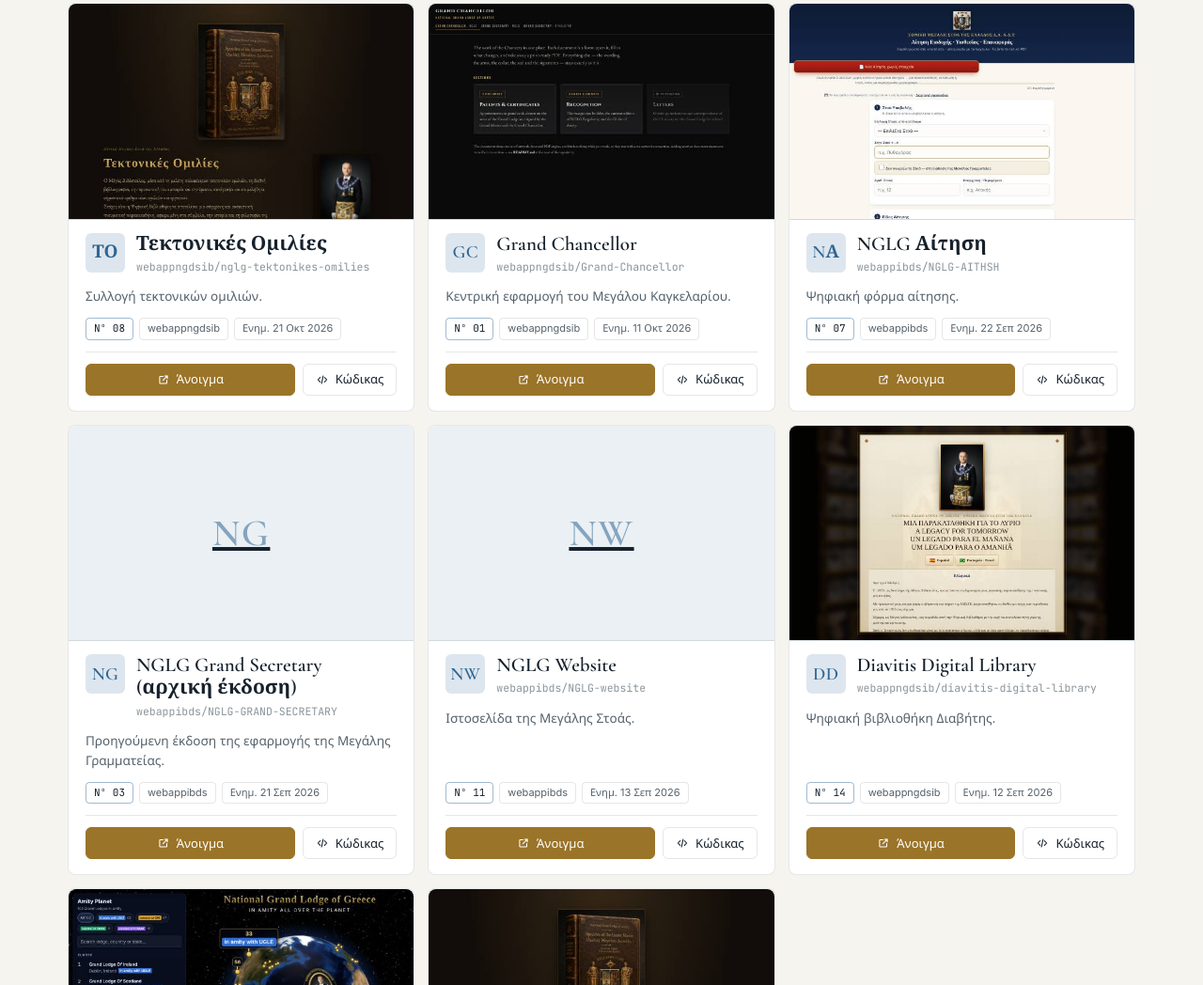
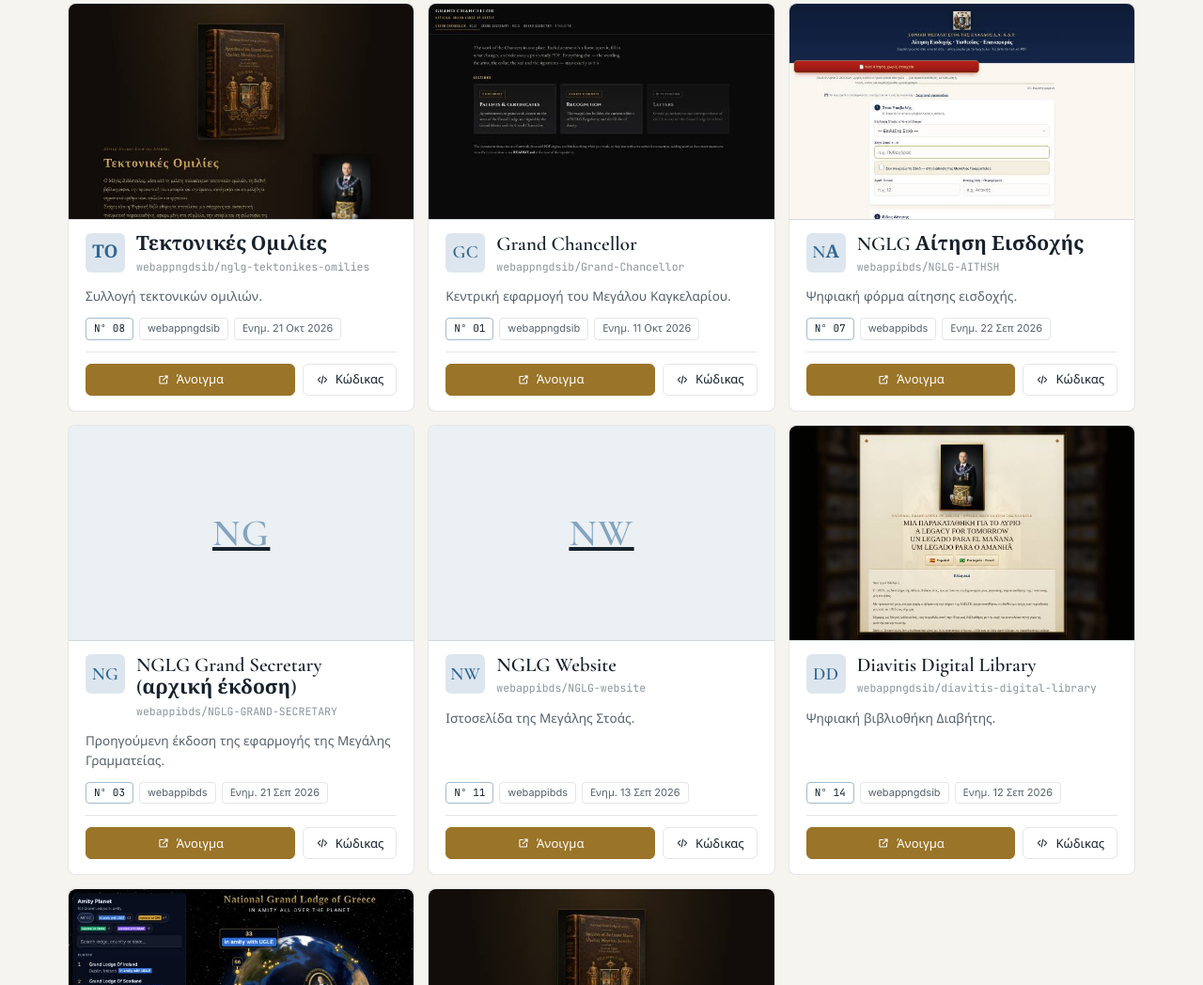
Before and after one commit to webappngdsib/THE-GRAND-MASTER, a plain HTML site: page index.html in a window 1280 px wide. Shown: the part 1643-2691 px from the top of the page at 94% size. Drawn offline with nearby package versions, Linux system fonts and the light colour scheme.

Commit message:
Rename NGLG Αίτηση to NGLG Αίτηση Εισδοχής
Co-Authored-By: Claude Opus 5.5 <noreply@anthropic.com>
Claude-Session: https://claude.ai/code/session_01SqypmytnB5DVpEF8pz9A7Y

```diff
--- a/index.html
+++ b/index.html
@@ -318,7 +318,7 @@
     { g:"craft", t:"Education · Grand Secretary", d:"Εκπαιδευτικό υλικό της Μεγάλης Γραμματείας.", repo:"webappngdsib/EDUCATION-GRANDSECRETARY", u:"2026-11-13", k:"εκπαιδευση" },
     { g:"craft", t:"NGLG Dress Code", d:"Οδηγός ενδυματολογικού κανονισμού.", repo:"webappngdsib/NGLG-DRESS-CODE", u:"2026-11-16", k:"ενδυμασια κανονισμος" },
     { g:"craft", t:"NGLG Registration Forms", d:"Φόρμες εγγραφής και αιτήσεων.", repo:"webappngdsib/nglg-registration-forms", u:"2026-11-07", k:"φορμες εγγραφη" },
-    { g:"craft", t:"NGLG Αίτηση", d:"Ψηφιακή φόρμα αίτησης.", repo:"webappibds/NGLG-AITHSH", u:"2026-09-22", k:"αιτηση" },
+    { g:"craft", t:"NGLG Αίτηση Εισδοχής", d:"Ψηφιακή φόρμα αίτησης εισδοχής.", repo:"webappibds/NGLG-AITHSH", u:"2026-09-22", k:"αιτηση εισδοχη eisdoxhs" },
     { g:"craft", t:"Τεκτονικές Ομιλίες", d:"Συλλογή τεκτονικών ομιλιών.", repo:"webappngdsib/nglg-tektonikes-omilies", u:"2026-10-21", k:"ομιλιες" },
     { g:"craft", t:"Province of Athens · Lodge Reports", d:"Αναφορές Στοών της Επαρχίας Αθηνών. Κωδικός πρόσβασης: 1313.", repo:"webappibds/Province-Athens-report-for-lodges", u:"2026-11-06", k:"επαρχια αθηνων αναφορα" },
     { g:"craft", t:"ΣΓΥ Report NGLG", d:"Αναφορά ΣΓΥ.", repo:"webappibds/SGY-report-NGLG-", u:"2026-11-02", k:"σγυ αναφορα" },
```
